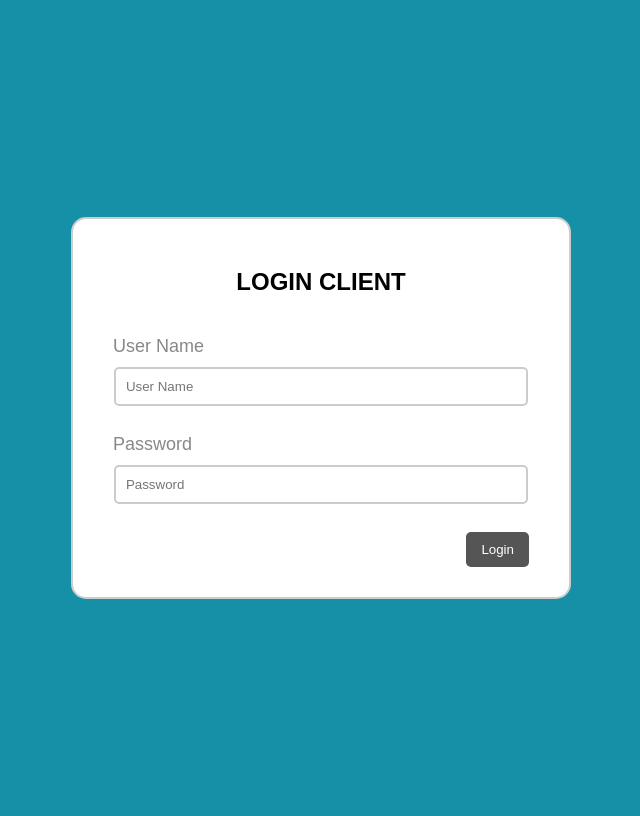
After one commit to adityay186/CTMS, a PHP site: page /Login/index.php in a window 1280 px wide. The commit adds this page. Shown: the whole page, without its empty margins (319-959 px from the left). Run offline with PHP 8.4, Linux system fonts and the light colour scheme.

Commit message:
Important Changes

```diff
--- /dev/null
+++ b/Login/index.php
@@ -0,0 +1,22 @@
+<!DOCTYPE html>
+<html>
+<head>
+	<title>LOGIN</title>
+	<link rel="stylesheet" type="text/css" href="style.css">
+</head>
+<body>
+     <form action="login.php" method="post">
+     	<h2>LOGIN CLIENT</h2>
+     	<?php if (isset($_GET['error'])) { ?>
+     		<p class="error"><?php echo $_GET['error']; ?></p>
+     	<?php } ?>
+     	<label>User Name</label>
+     	<input type="text" name="uname" placeholder="User Name"><br>
+
+     	<label>Password</label>
+     	<input type="password" name="password" placeholder="Password"><br>
+
+     	<button type="submit">Login</button>
+     </form>
+</body>
+</html>
--- /dev/null
+++ b/Login/style.css
@@ -0,0 +1,80 @@
+body {
+	background: #1690A7;
+	display: flex;
+	justify-content: center;
+	align-items: center;
+	height: 100vh;
+	flex-direction: column;
+}
+
+*{
+	font-family: sans-serif;
+	box-sizing: border-box;
+}
+
+form {
+	width: 500px;
+	border: 2px solid #ccc;
+	padding: 30px;
+	background: #fff;
+	border-radius: 15px;
+}
+
+h2 {
+	text-align: center;
+	margin-bottom: 40px;
+}
+
+input {
+	display: block;
+	border: 2px solid #ccc;
+	width: 95%;
+	padding: 10px;
+	margin: 10px auto;
+	border-radius: 5px;
+}
+label {
+	color: #888;
+	font-size: 18px;
+	padding: 10px;
+}
+
+button {
+	float: right;
+	background: #555;
+	padding: 10px 15px;
+	color: #fff;
+	border-radius: 5px;
+	margin-right: 10px;
+	border: none;
+}
+button:hover{
+	opacity: .7;
+}
+.error {
+   background: #F2DEDE;
+   color: #A94442;
+   padding: 10px;
+   width: 95%;
+   border-radius: 5px;
+   margin: 20px auto;
+}
+
+h1 {
+	text-align: center;
+	color: #fff;
+}
+
+a {
+	float: right;
+	background: #555;
+	padding: 10px 15px;
+	color: #fff;
+	border-radius: 5px;
+	margin-right: 10px;
+	border: none;
+	text-decoration: none;
+}
+a:hover{
+	opacity: .7;
+}
--- a/index.php
+++ b/index.php
@@ -22,13 +22,13 @@
     <h3>(Commercial Transport Management System)</h3>
 
     <!-- Paragraph -->
-    <p>Enter As</p>
+    <p>LOGIN AS</p>
 
     <!-- Buttons -->
     <form action="#">
     <div id="container">
-    <input id="inp" type="button" value="Client" onclick="location.href='c.php';"/>
-    <input id="inp" type="button" value="Transporter" onclick="location.href='t.php';"/>
+    <input id="inp" type="button" value="Client" onclick="location.href='/CTMS/Login/index.php';"/>
+    <input id="inp" type="button" value="Transporter" onclick="location.href='';"/>
     </div>
     </form>
 </body>
```
Also changed, not shown: Login/db.sql (added, +56 -0 lines), Login/db_conn.php (added, +13 -0 lines), Login/home.php (added, +24 -0 lines), Login/login.php (added, +49 -0 lines), Login/logout.php (added, +8 -0 lines), c.php (+25 -1 lines).
